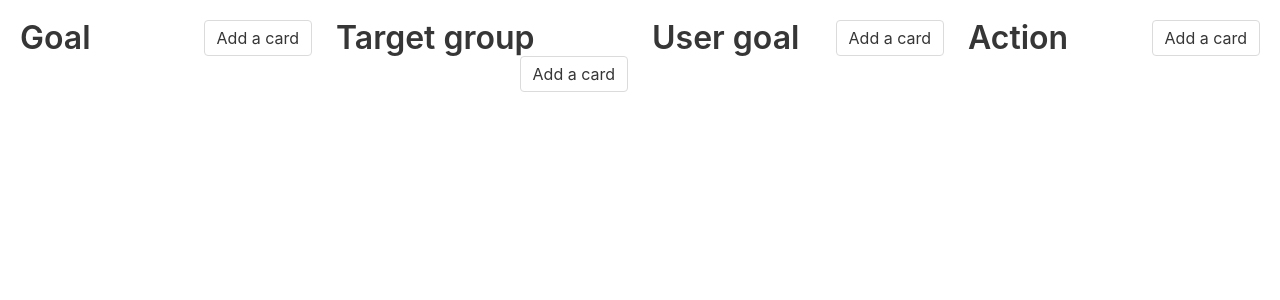
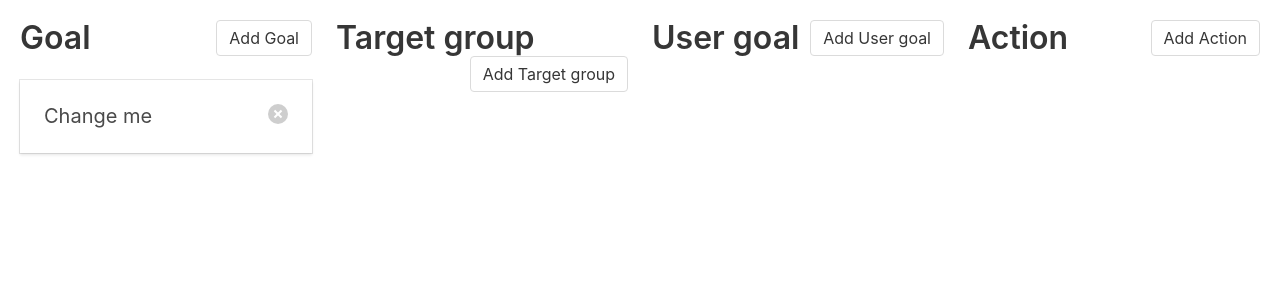
Before and after one commit to naton/Goalie, a Vue app: page / in a window 1280 px wide. Shown: the top 300 px of the page. Built offline with nearby package versions, Linux system fonts and the light colour scheme.

Commit message:
Adding and removing cards works now

```diff
--- a/src/App.vue
+++ b/src/App.vue
@@ -1,30 +1,58 @@
 <template>
     <div id="app" class="columns">
-        <GoalieColumn
-            v-for="column in columns"
-            :key="column.id"
-            :id="column.id"
-            :type="column.type">
+        <div class="column">
+            <h2 class="title">Goal <button @click="addCard(1)" class="button is-pulled-right">Add Goal</button></h2>
             <GoalieCard
-                v-for="card in cards"
-                v-if="card.column == column.id"
+                v-for="card in goals"
                 :key="card.id"
                 :id="card.id"
                 :content="card.content"
                 @update="card.content = $event"
+                @deleteCard="deleteCard"
             ></GoalieCard>
-        </GoalieColumn>
+        </div>
+        <div class="column">
+            <h2 class="title">Target group <button @click="addCard(2)" class="button is-pulled-right">Add Target group</button></h2>
+            <GoalieCard
+                v-for="card in target_groups"
+                :key="card.id"
+                :id="card.id"
+                :content="card.content"
+                @update="card.content = $event"
+                @deleteCard="deleteCard"
+            ></GoalieCard>
+        </div>
+        <div class="column">
+            <h2 class="title">User goal <button @click="addCard(3)" class="button is-pulled-right">Add User goal</button></h2>
+            <GoalieCard
+                v-for="card in user_goals"
+                :key="card.id"
+                :id="card.id"
+                :content="card.content"
+                @update="card.content = $event"
+                @deleteCard="deleteCard"
+            ></GoalieCard>
+        </div>
+        <div class="column">
+            <h2 class="title">Action <button @click="addCard(4)" class="button is-pulled-right">Add Action</button></h2>
+            <GoalieCard
+                v-for="card in actions"
+                :key="card.id"
+                :id="card.id"
+                :content="card.content"
+                @update="card.content = $event"
+                @deleteCard="deleteCard"
+            ></GoalieCard>
+        </div>
     </div>
 </template>
 
 <script>
-import GoalieColumn from './components/GoalieColumn.vue'
 import GoalieCard from './components/GoalieCard.vue'
 
 export default {
     name: 'app',
     components: {
-        GoalieColumn,
         GoalieCard
     },
     data() {
@@ -35,13 +63,34 @@ export default {
                 { id: 3, type: 'User goal' },
                 { id: 4, type: 'Action' }
             ],
-            cards: []
+            cards: [
+                {
+                    id: 1,
+                    column: 1,
+                    content: 'Change me',
+                    weight: 0,
+                    connectsTo: []
+                }
+            ]
         }
+    },
+    computed: {
+        goals() {
+            return this.cards.filter(card => card.column == 1)
+        },
+        target_groups() {
+            return this.cards.filter(card => card.column == 2)
+        },
+        user_goals() {
+            return this.cards.filter(card => card.column == 3)
+        },
+        actions() {
+            return this.cards.filter(card => card.column == 4)
+        },
     },
     mounted() {
         if (localStorage.getItem('goalie_cards')) {
             this.cards = JSON.parse(localStorage.getItem('goalie_cards'));
-            this.cardsTotal = this.cards.length;
         }
     },
     methods: {
@@ -59,6 +108,10 @@ export default {
                 weight: 0,
                 connectsTo: [],
             })
+        },
+        deleteCard(id) {
+            var idx = this.cards.findIndex(card => card.id === id)
+            this.cards.splice(idx, 1)
         }
     },
     watch: {
--- a/src/components/GoalieCard.vue
+++ b/src/components/GoalieCard.vue
@@ -11,19 +11,18 @@
 export default {
     name: 'GoalieCard',
     props: {
-        id: Number,
+        id: String,
         content: String,
     },
     mounted() {
-        this.$el.querySelector('.subtitle').innerText = this.card.content
+        this.$el.querySelector('.subtitle').innerText = this.content
     },
     methods: {
         update(event) {
             this.$emit('update', event.target.innerText)
         },
-        deleteCard(card) {
-            var idx = this.cards.indexOf(card)
-            this.cards.splice(idx,1)
+        deleteCard(id) {
+            this.$emit('deleteCard', id)
         }
     }
 }
--- a/src/components/GoalieColumn.vue
+++ /dev/null
@@ -1,26 +0,0 @@
-<template>
-    <div class="column">
-      <h2 class="title">
-        {{ type }}
-        <button @click="addCard(id)" class="button is-pulled-right">Add a card</button>
-      </h2>
-      <slot></slot>
-    </div>
-</template>
-
-<script>
-export default {
-    name: 'GoalieColumn',
-    props: {
-        id: Number,
-        type: String,
-    },
-    methods: {
-        addCard(id) {
-            console.log(id);
-            // TODO: Keep adding card here in in app?
-            // this.$emit('addCard', event)
-        }
-    }
-}
-</script>
```
